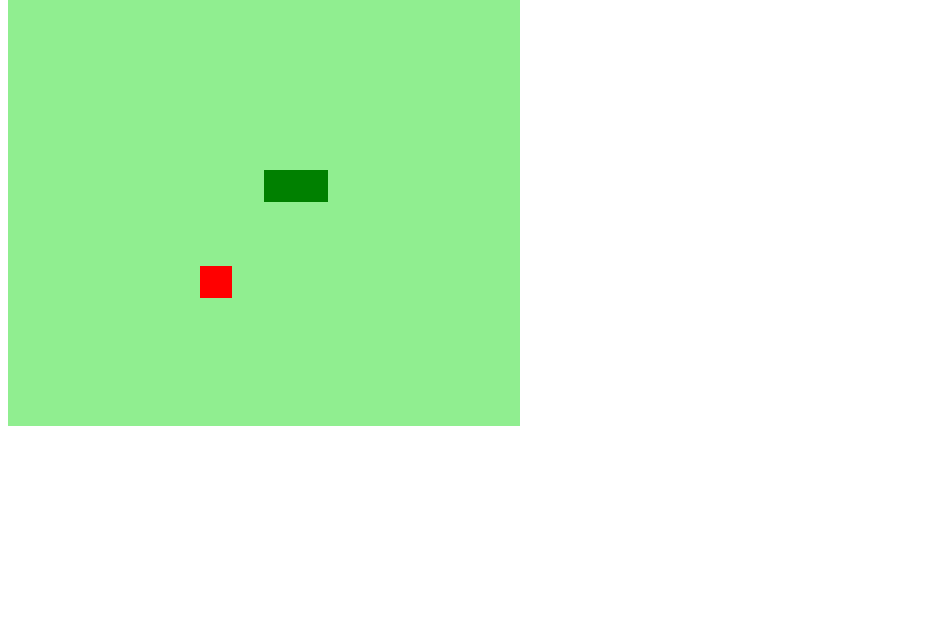
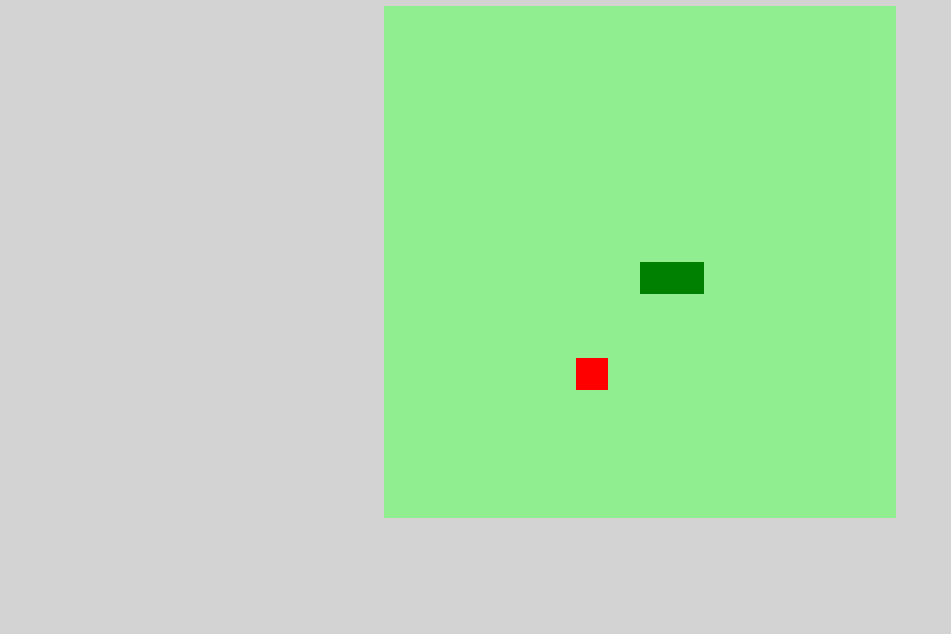
Before and after one commit to MrGabus/snake, a plain HTML site: page index.html in a window 1280 px wide. Shown: the part 166-800 px from the top of the page, without its empty margins (0-951 px from the left). Drawn offline with Linux system fonts and the light colour scheme.

Commit message:
adicionando estilizacao ao body

```diff
--- a/css/style.css
+++ b/css/style.css
@@ -1,3 +1,10 @@
 body{
-
+    height: 95vh;
+    width: 95;
+    display: flex;
+    justify-content: center;
+    align-items: center;
+    flex-direction: column;
+    color: green;
+    background-color: lightgray;
 }
```
